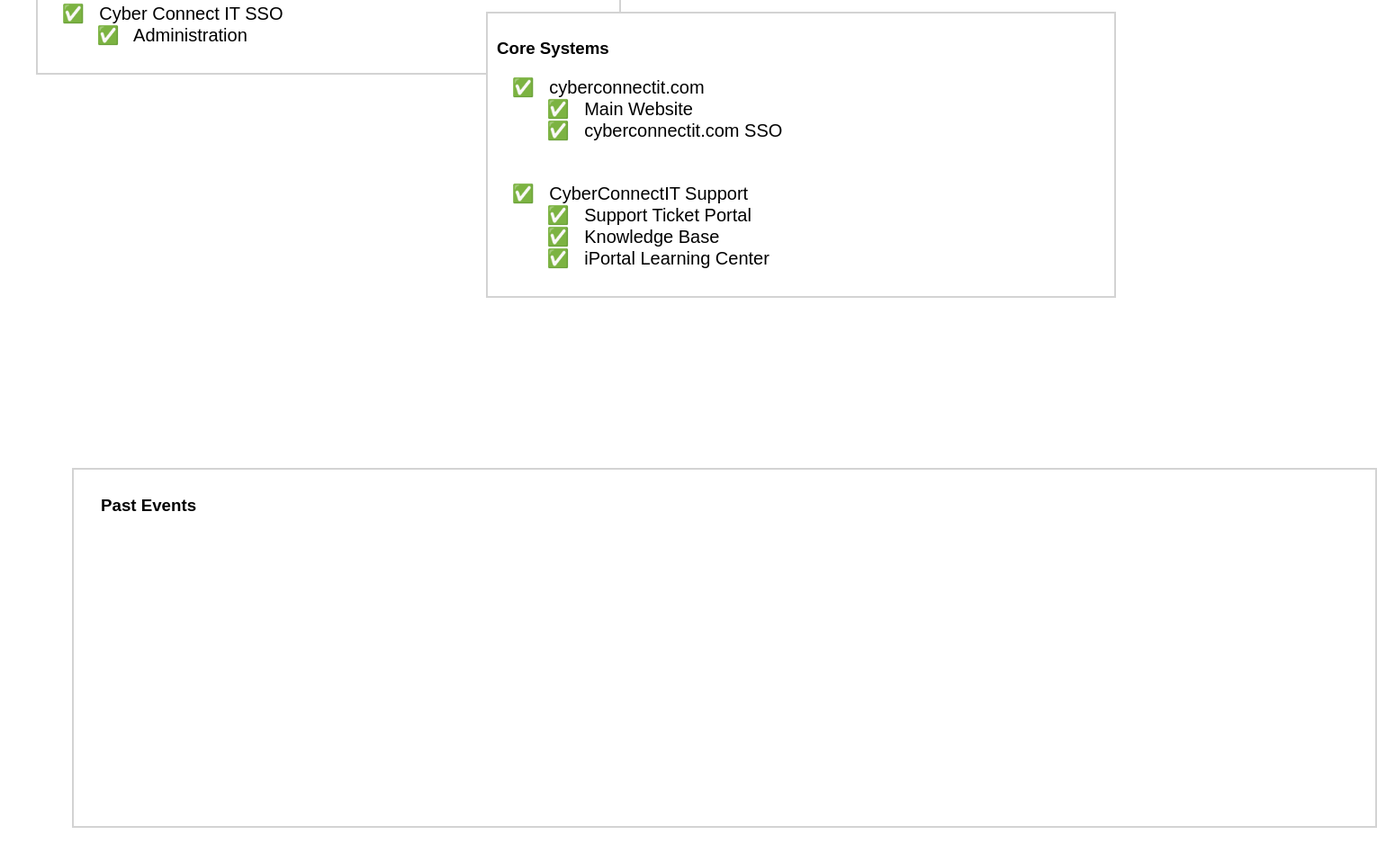
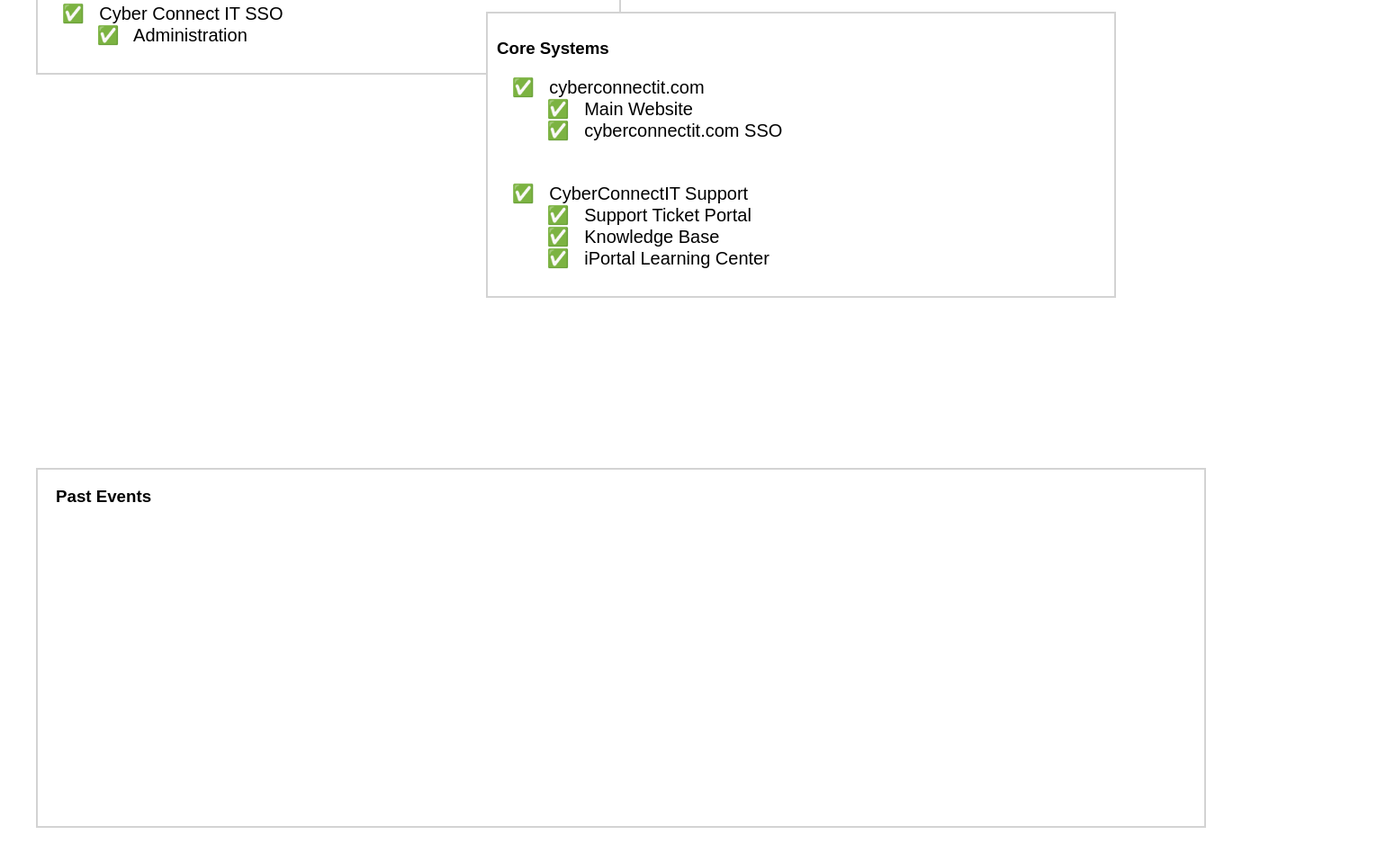
Before and after one commit to cyberconnectit/status-portal, a plain HTML site: page index.html in a window 1280 px wide. Shown: the part 322-1280 px from the top of the page at 90% size, 1530 px wide, since content can reach past the window. Drawn offline with Linux system fonts and the light colour scheme.

Commit message:
Update index.html

```diff
--- a/index.html
+++ b/index.html
@@ -73,12 +73,11 @@ p a span{
 }
 .bottom{
   background-color: white;
-  width:1450px;
+  width:1300px;
   height:400px;
   border: 2px solid lightgrey;
-  padding: 10px;
   margin-top: -180px;
-  margin-left: 80px;
+  margin-left: 40px;
 }
 </style>
 </head>
```
